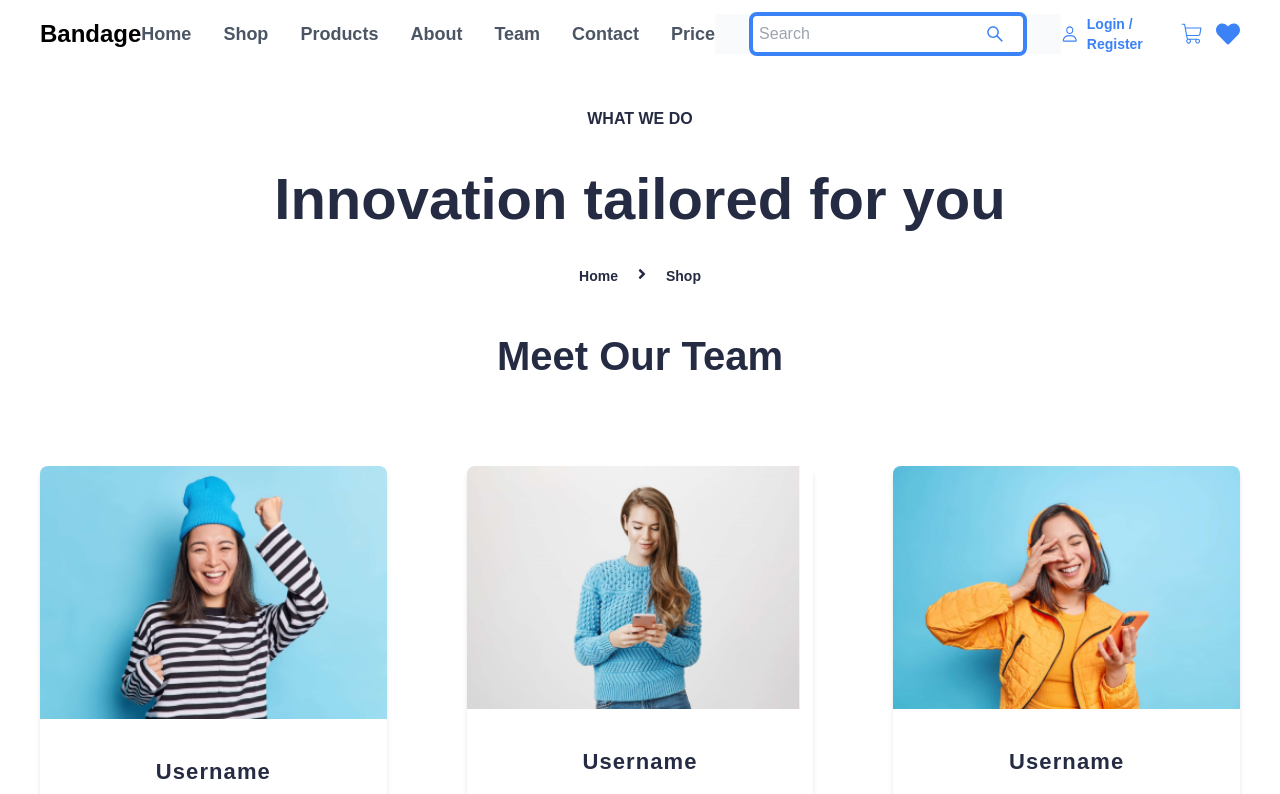
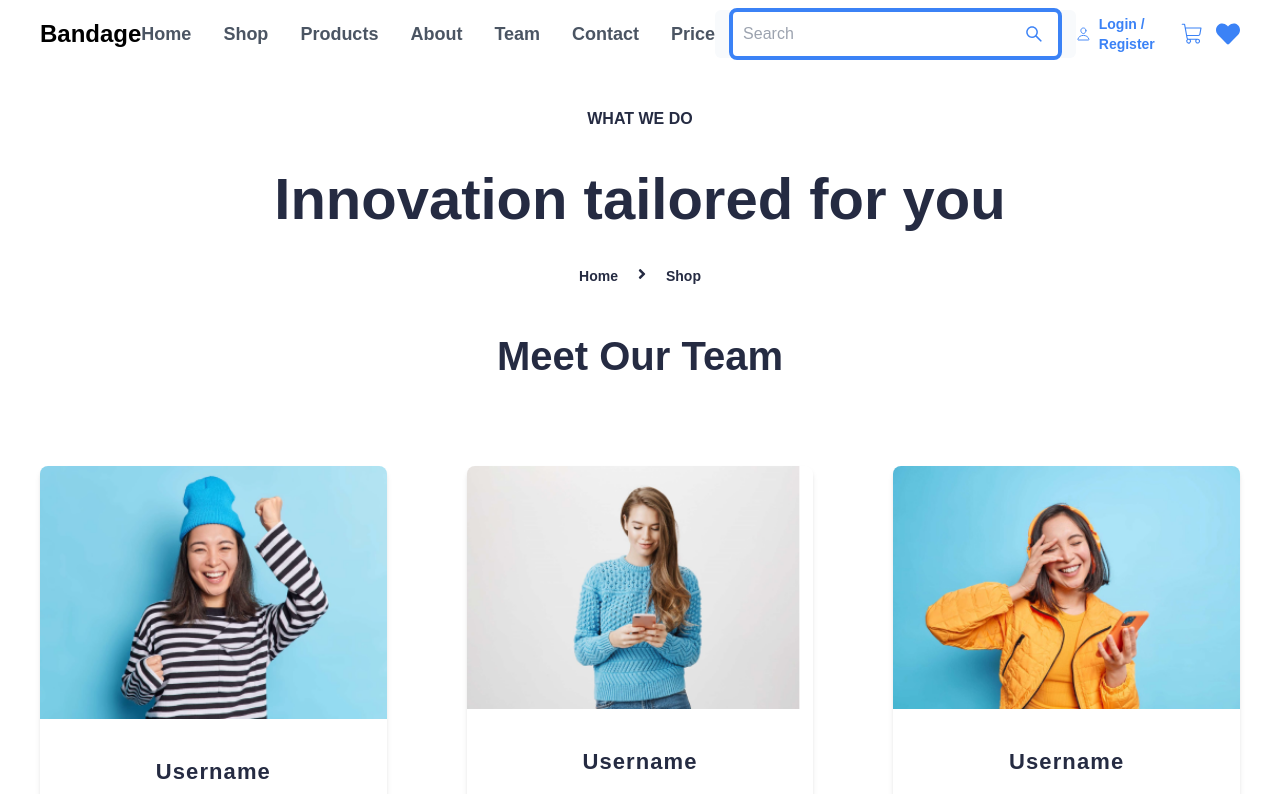
Before and after one commit to nehaayaz579/Marketplace-Hackathon, a Next.js app: page /Team in a window 1280 px wide. Shown: the top 794 px of the page. Built offline with nearby package versions, Linux system fonts and the light colour scheme.

Commit message:
change commit

```diff
--- a/src/app/component/Searchbar.tsx
+++ b/src/app/component/Searchbar.tsx
@@ -59,12 +59,12 @@ const Searchbar: React.FC = () => {
   };
 
   return (
-    <form className="w-[400px] relative bg-slate-50 pl-9 pr-9">
+    <form className="w-full max-w-[380px] mx-auto relative bg-slate-50 pl-4 pr-4 rounded-md">
       <div className="relative">
         <input
           type="search"
           placeholder="Search"
-          className="w-full p-2 rounded-md bg-white outline outline-4 outline-blue-500 text-black"
+          className="w-full p-3 rounded-md bg-white outline outline-4 outline-blue-500 text-black text-sm sm:text-base"
           value={query}
           onChange={(e) => handleSearch(e)} // Fetch products on input change
         />
@@ -72,11 +72,11 @@ const Searchbar: React.FC = () => {
         {/* Search Icon Button */}
         <button
           type="button"
-          className="absolute right-1 top-1/2 -translate-y-1/2 p-4 rounded-full"
+          className="absolute right-2 top-1/2 -translate-y-1/2 p-2 rounded-full transition-all hover:bg-blue-100"
           onClick={() => {
             if (searchResults.length > 0) {
               // Redirect to the first product's detail page
-              router.push(`/product/_id}`);
+              router.push(`/product/${searchResults[0]._id}`);
             }
           }}
         >
@@ -86,11 +86,11 @@ const Searchbar: React.FC = () => {
 
       {/* Show Search Results */}
       {searchResults.length > 0 && (
-        <div className="absolute top-20 p-4 bg-black text-white w-full rounded-xl left-1/2 -translate-x-1/2 flex flex-col gap-2">
+        <div className="absolute top-16 sm:top-20 p-4 bg-black text-white w-full rounded-xl left-1/2 -translate-x-1/2 flex flex-col gap-2">
           {searchResults.map((product) => (
             <span
               key={product._id}
-              className="cursor-pointer hover:bg-slate-600 p-2"
+              className="cursor-pointer hover:bg-slate-600 p-2 text-sm sm:text-base"
               onClick={() => handleSuggestionClick(product)} // Go to product detail page on click
             >
               {product.title}
```
